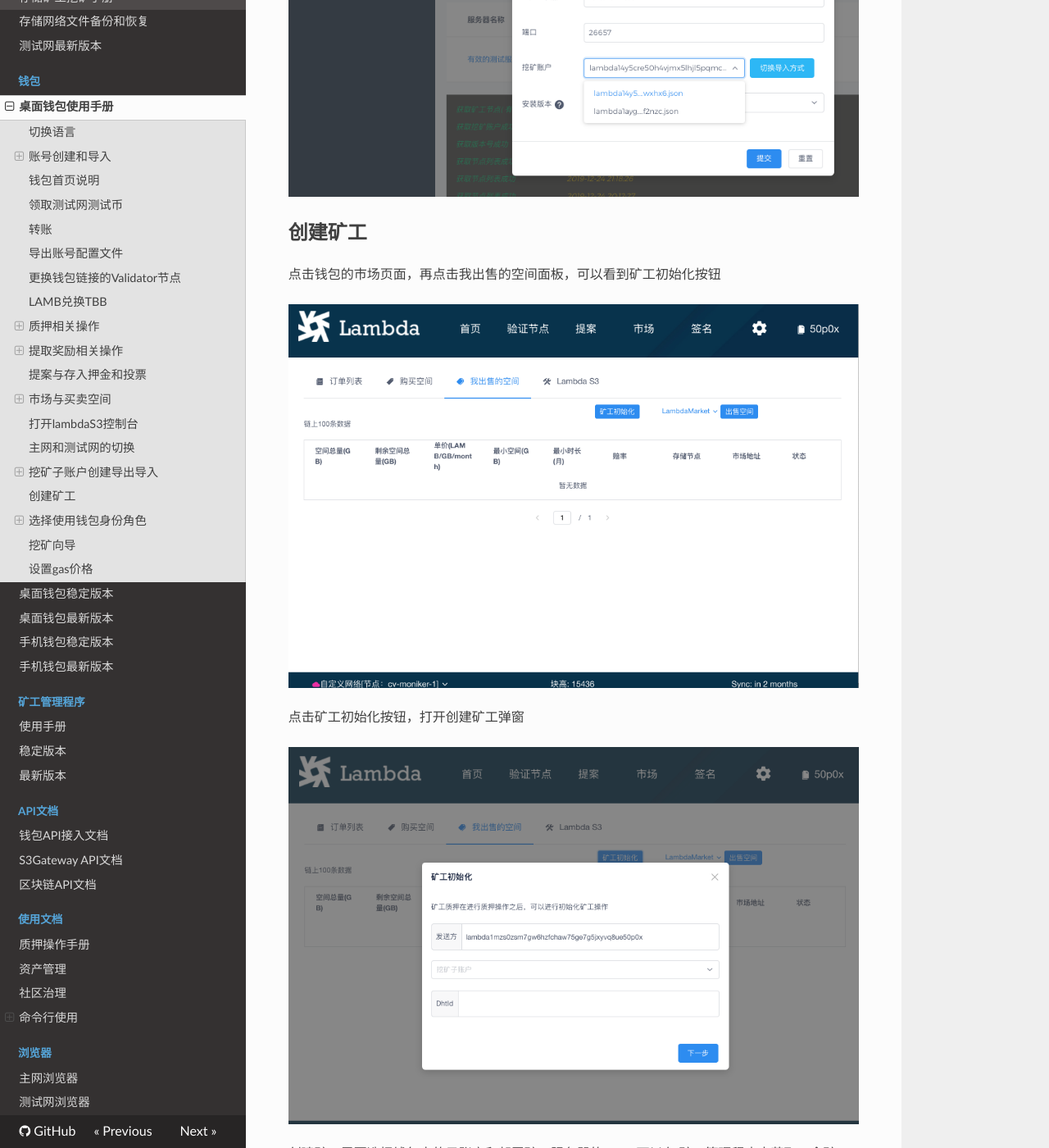
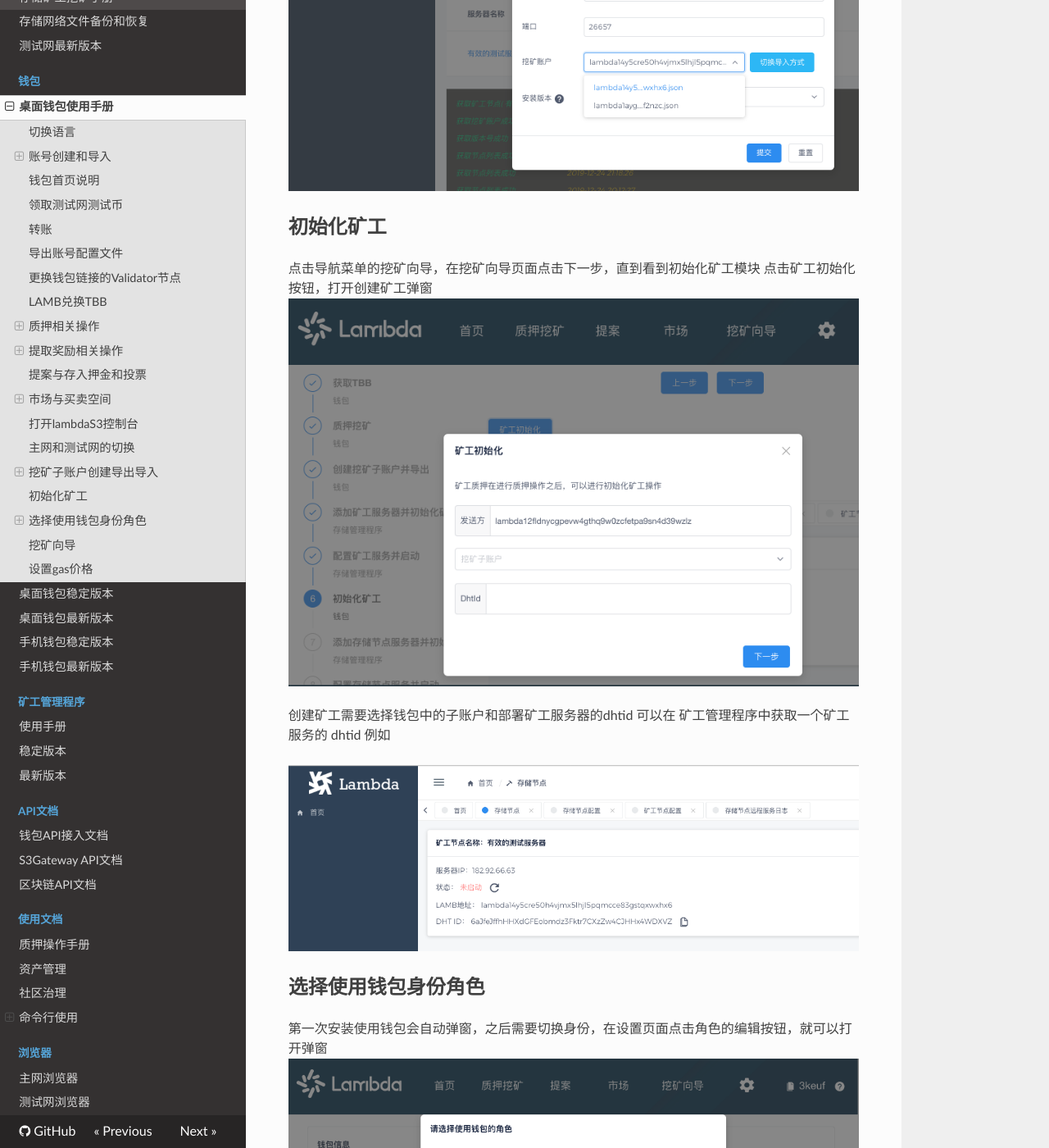
Before and after one commit to fireagainsmile/launch, an MkDocs documentation site: the page built from docs/Lambda-Wallet-Guide.md, in a window 1280 px wide and 1400 px high, scrolled down 33788 px. Shown: the whole window at 82% size. Built offline with MkDocs 1.6.1, drawn with Linux system fonts in a browser that asks for light colours; nearby versions of some CDN libraries; some of the changed text lies outside the part shown.

Commit message:
文档截图

```diff
--- a/docs/Lambda-Wallet-Guide.md
+++ b/docs/Lambda-Wallet-Guide.md
@@ -32,7 +32,7 @@
 * [打开lambdaS3控制台](#打开lambdaS3控制台)
 * [主网和测试网的切换](#主网和测试网的切换)
 * [挖矿子账户创建导出导入](#挖矿子账户创建导出导入)
-* [创建矿工](#创建矿工)
+* [初始化矿工](#初始化矿工)
 * [选择使用钱包身份角色](#选择使用钱包身份角色)
 * [挖矿向导](#挖矿向导)
 * [设置gas价格](#设置gas价格)
@@ -372,7 +372,7 @@ TBB可用于质押
 
 ## 挖矿子账户创建导出导入
 
-在钱包首页点击子账户链接，切换到子账户标签页
+在钱包首页点击挖矿，向导，点击下一步，直到看到创建子账户模块
 
 ![avatar](img/sonaccount.png)
 
@@ -406,15 +406,11 @@ TBB可用于质押
 例如 在矿工管理程序中选择钱包导出的子账户
 ![avatar](img/sonaccountd5.png)
 
-## 创建矿工
+## 初始化矿工
 
-点击钱包的市场页面，再点击我出售的空间面板，可以看到矿工初始化按钮
-
-![avatar](img/marketd1.png)
-
+点击导航菜单的挖矿向导，在挖矿向导页面点击下一步，直到看到初始化矿工模块
 点击矿工初始化按钮，打开创建矿工弹窗
-
-![avatar](img/marketd2.png)
+![avatar](img/minersetup.png)
 
 创建矿工需要选择钱包中的子账户和部署矿工服务器的dhtid
 可以在 矿工管理程序中获取一个矿工服务的 dhtid
@@ -459,6 +455,8 @@ TBB可用于质押
 4出售空间
 
 
+
+
 ## 设置gas价格
 
 在设置页面点击 编辑gas价格，打开弹窗，即可设置gas的价格
```
Also changed, not shown: docs/img/minersetup.png (added), docs/img/sonaccount.png.
